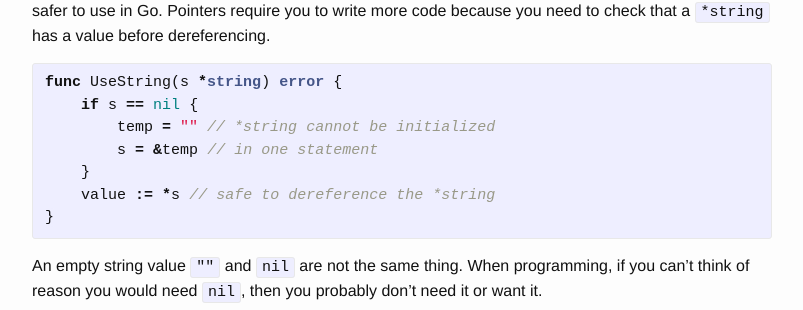
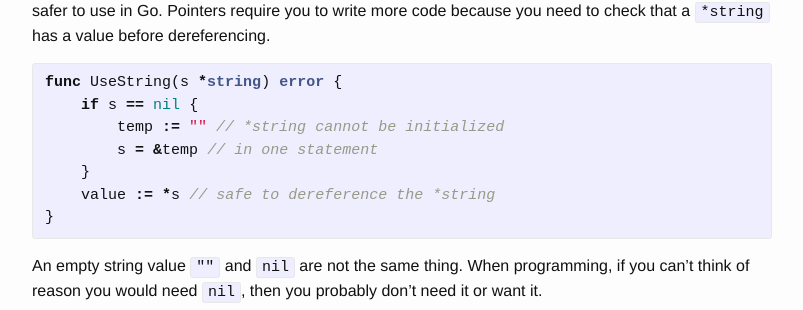
Before and after one commit to dhdersch/dhdersch.github.io, a Jekyll site: the page built from _posts/2016-01-23-golang-when-to-use-string-pointers.markdown, in a window 1280 px wide and 900 px high, scrolled down 368 px. Shown: the part 141-451 px from the top of the window, without its empty margins (238-1041 px from the left). Built offline with Jekyll 4.4.1, drawn with Linux system fonts in a browser that asks for light colours; comment, search, counter and statistics services are not loaded.

Commit message:
Fix syntax error in example code

```diff
--- a/_posts/2016-01-23-golang-when-to-use-string-pointers.markdown
+++ b/_posts/2016-01-23-golang-when-to-use-string-pointers.markdown
@@ -39,7 +39,7 @@ A good rule of thumb is to use normal strings unless you **need** `nil`. Normal
 
 func UseString(s *string) error {
     if s == nil {
-        temp = "" // *string cannot be initialized
+        temp := "" // *string cannot be initialized
         s = &temp // in one statement
     }
     value := *s // safe to dereference the *string
```
